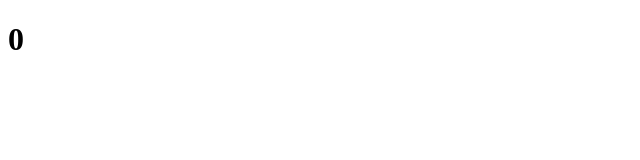
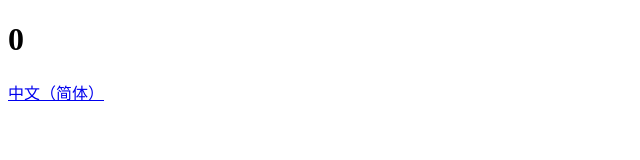
Before and after one commit to AgrDeza/ClickerTapping, a plain HTML site: page language/zh-cn/index.html in a window 1280 px wide. Shown: the whole page, without its empty margins (0-640 px from the left). Drawn offline with Linux system fonts and the light colour scheme.

Commit message:
okkkkkkkkk

```diff
--- a/language/zh-cn/index.html
+++ b/language/zh-cn/index.html
@@ -8,5 +8,6 @@
 </head>
 <body>
     <h1>0</h1>
+    <a href="https://raw.githack.com/AgrDeza/ClickerTapping/main/language/change/en-us/index.html">中文（简体）</a>
 </body>
 </html>
```
